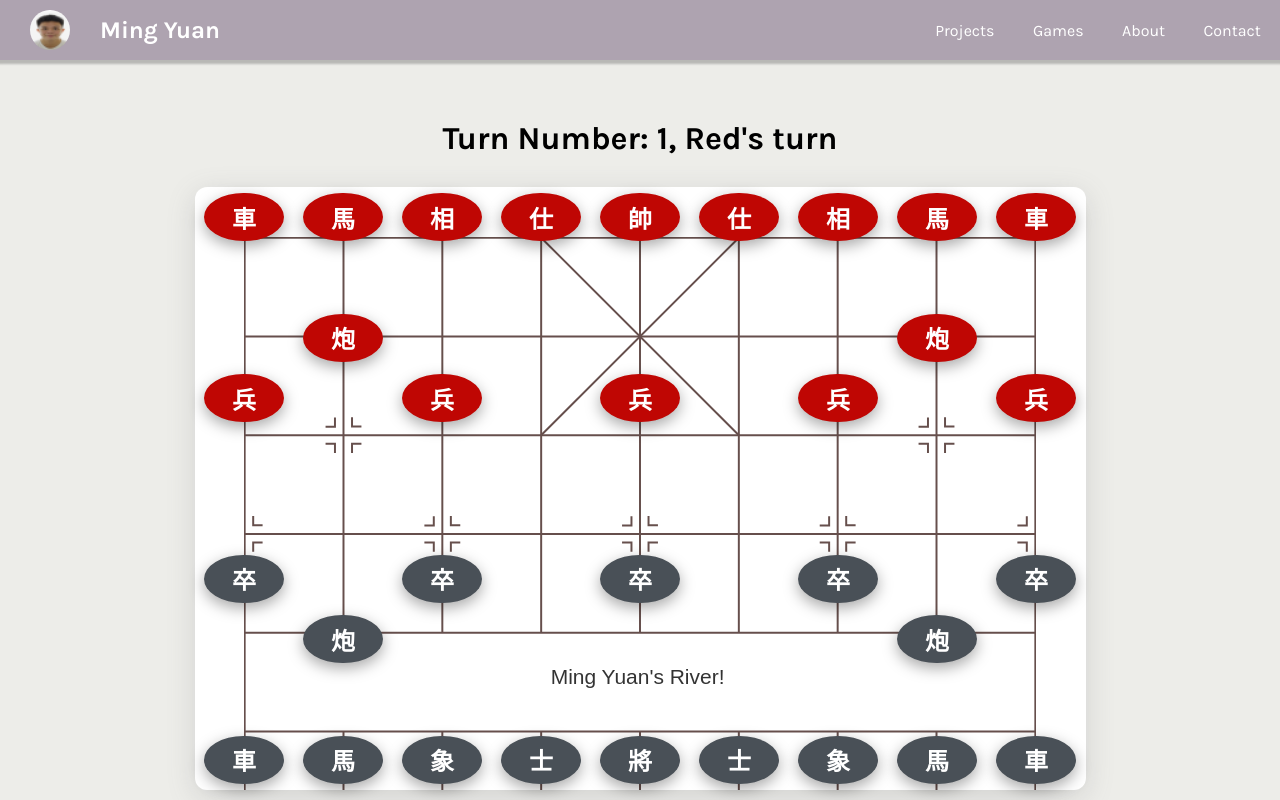
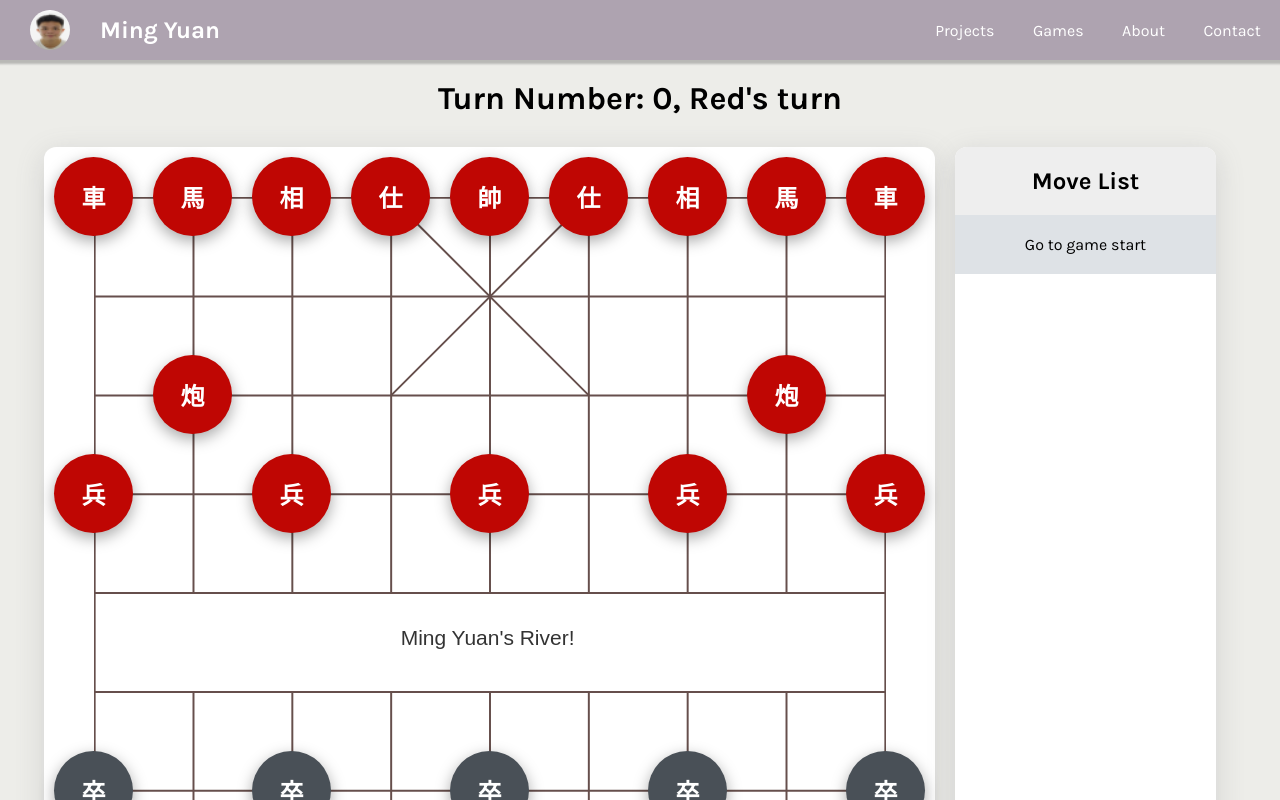
Before and after one commit to mingyuanc/XiangQi, a React (Vite) app: page / in a window 1280 px wide. Shown: the top 800 px of the page. Built offline with nearby package versions, Linux system fonts and the light colour scheme.

Commit message:
finished local version

```diff
--- a/src/ChineseChess/ChineseChess.css
+++ b/src/ChineseChess/ChineseChess.css
@@ -1,19 +1,34 @@
-.game-area,
-.game-container {
+.game-container,
+.game-board {
   display: flex;
   flex-direction: column;
 }
 
+.game-board {
+  align-items: center;
+  width: 95%;
+  height: max-content;
+}
+
 .game-area {
   width: 100vw;
-  height: calc(100vh - 60px);
-  padding-top: 40px;
+  height: fit-content;
+  min-height: calc(100vh - 60px);
+  padding-top: 0px;
   background-color: #edede9;
-  justify-content: start;
-  align-items: center;
+  justify-content: space-around;
+  align-items: start;
+  display: flex;
 }
 .game-turn {
   padding: 20px;
+  text-align: center;
+}
+
+.game-main {
+  display: flex;
+  justify-content: center;
+  width: 100%;
 }
 
 .game-container {
@@ -23,6 +38,44 @@
   background-repeat: no-repeat;
   border-radius: 12px;
   box-shadow: rgba(100, 100, 111, 0.2) 0px 7px 29px 0px;
+}
+
+.game-stats {
+  background-color: white;
+  border-radius: 12px;
+  max-width: 500px;
+  margin: 10px 20px;
+  overflow-y: scroll;
+  -ms-overflow-style: none; /* IE and Edge */
+  scrollbar-width: none; /* Firefox */
+  box-shadow: rgba(100, 100, 111, 0.2) 0px 7px 29px 0px;
+}
+
+.game-stats::-webkit-scrollbar {
+  display: none;
+}
+
+.game-stats li {
+  list-style-type: none;
+}
+
+.game-stats button {
+  background-color: #dee2e6;
+  width: 100%;
+  color: black;
+  border: none;
+  margin-bottom: 1px;
+  padding: 20px;
+}
+.game-stats button:hover {
+  cursor: pointer;
+  background-color: #e9ecef;
+}
+
+.game-moves {
+  text-align: center;
+  padding: 20px 0px;
+  background-color: #eeeeee;
 }
 
 .game-row,
@@ -88,3 +141,11 @@
   box-sizing: content-box;
   border: 5px solid #cba9ef;
 }
+
+@media screen and (max-width: 1007px) {
+  .game-main {
+    display: flex;
+    flex-direction: column;
+    align-items: center;
+  }
+}
--- a/src/ChineseChess/ChineseChess.tsx
+++ b/src/ChineseChess/ChineseChess.tsx
@@ -2,7 +2,8 @@ import { useState, useEffect } from "react";
 import Board from "./Board.js";
 import starting from "./starting.js";
 import "./ChineseChess.css";
-import { State, Team, Piece, NPiece } from "./types.js";
+import { State, Team, Piece, NPiece, Coord } from "./types.js";
+import Confetti from "react-confetti";
 
 function updateDiemsions() {
   let mult = 0.7;
@@ -28,21 +29,59 @@ function startingPieces(isRed: boolean): Piece[] {
 }
 
 function ChineseChess() {
-  const [history, setHistory] = useState([starting]);
-  const [redTurn, setRedTurn] = useState(true);
-  const [redPieces, setRedPieces] = useState(startingPieces(true));
-  const [blackPieces, setBlackPieces] = useState(startingPieces(false));
+  const [history, setHistory] = useState([
+    { state: starting, move: { row: -1, col: -1 } },
+  ]);
+
+  // --- for the undoing of moves ---
+  const moves = history.map(({ state, move }, num) => {
+    let description;
+    if (num > 0) {
+      description =
+        "#" +
+        num +
+        ` ${num % 2 === 1 ? " Red's " : " Black's "}` +
+        state[move.row][move.col]!.id +
+        ` moved to row:${move.row} col:${move.col}`;
+    } else {
+      description = "Go to game start";
+    }
+    return (
+      <li key={num}>
+        <button
+          onClick={() => {
+            setCurrentMove(num);
+            setWon(false);
+          }}
+        >
+          {description}
+        </button>
+      </li>
+    );
+  });
+
+  const [currentMove, setCurrentMove] = useState(0);
+  const redTurn: boolean = currentMove % 2 === 0;
+  const [won, setWon] = useState(false);
   // to size the board correctly
   const [dimensions, setDimensions] = useState(updateDiemsions());
-  const currState = history[history.length - 1];
-  const nextTurn = (state: State, piece: NPiece) => {
-    if (piece != null) {
-      piece.team === Team.red
-        ? setRedPieces((arr) => arr.filter((p) => p.id != piece.id))
-        : setBlackPieces((arr) => arr.filter((p) => p.id != piece.id));
-    }
-    setHistory((hist) => [...hist, state]);
-    setRedTurn((x) => !x);
+  const currState = history[currentMove].state;
+  console.log(currState);
+  const redPieces: Piece[] = currState.flatMap((row) =>
+    row.filter((piece) => piece?.team === Team.red)
+  ) as Piece[];
+  const blackPieces: Piece[] = currState.flatMap((row) =>
+    row.filter((piece) => piece?.team === Team.black)
+  ) as Piece[];
+  console.log(redPieces, blackPieces);
+  const nextTurn = (state: State, move: Coord) => {
+    console.log("nextturn", state);
+    setHistory((hist) => [
+      ...hist.slice(0, currentMove + 1),
+      { state: state, move: move },
+    ]);
+    // Could have error here
+    setCurrentMove((c) => c + 1);
   };
 
   // for responsive design
@@ -69,21 +108,51 @@ function ChineseChess() {
   };
 
   return (
+    <>
       <main className="game-area">
+        {won && <Confetti />}
+        <div className="game-board">
           <h1 className="game-turn">
-        {`Turn Number: ${history.length}, `}
-        {redTurn ? "Red" : "Black"}'s turn
+            {`Turn Number: ${currentMove}, `}
+            {won
+              ? redTurn
+                ? "Black has won!"
+                : "Red has won!"
+              : redTurn
+              ? "Red's turn"
+              : "Black's turn"}
+            {won && <br />}
+            {won ? "Press go to game start to restart" : ""}
           </h1>
+          <div className="game-main">
             <div className="game-container" style={reactive}>
               <Board
                 state={currState}
+                won={won}
+                setWon={setWon}
                 redTurn={redTurn}
                 redPieces={redPieces}
                 blackPieces={blackPieces}
                 toggleTurn={nextTurn}
               />
             </div>
+            <div
+              className="game-stats"
+              style={{
+                width:
+                  window.innerWidth < 1007
+                    ? dimensions.width
+                    : window.innerWidth * 0.9 - dimensions.width,
+                height: dimensions.height,
+              }}
+            >
+              <h2 className="game-moves">Move List</h2>
+              <ol>{moves}</ol>
+            </div>
+          </div>
+        </div>
       </main>
+    </>
   );
 }
 
```
Lines whose indentation alone changed are shown as unchanged.
